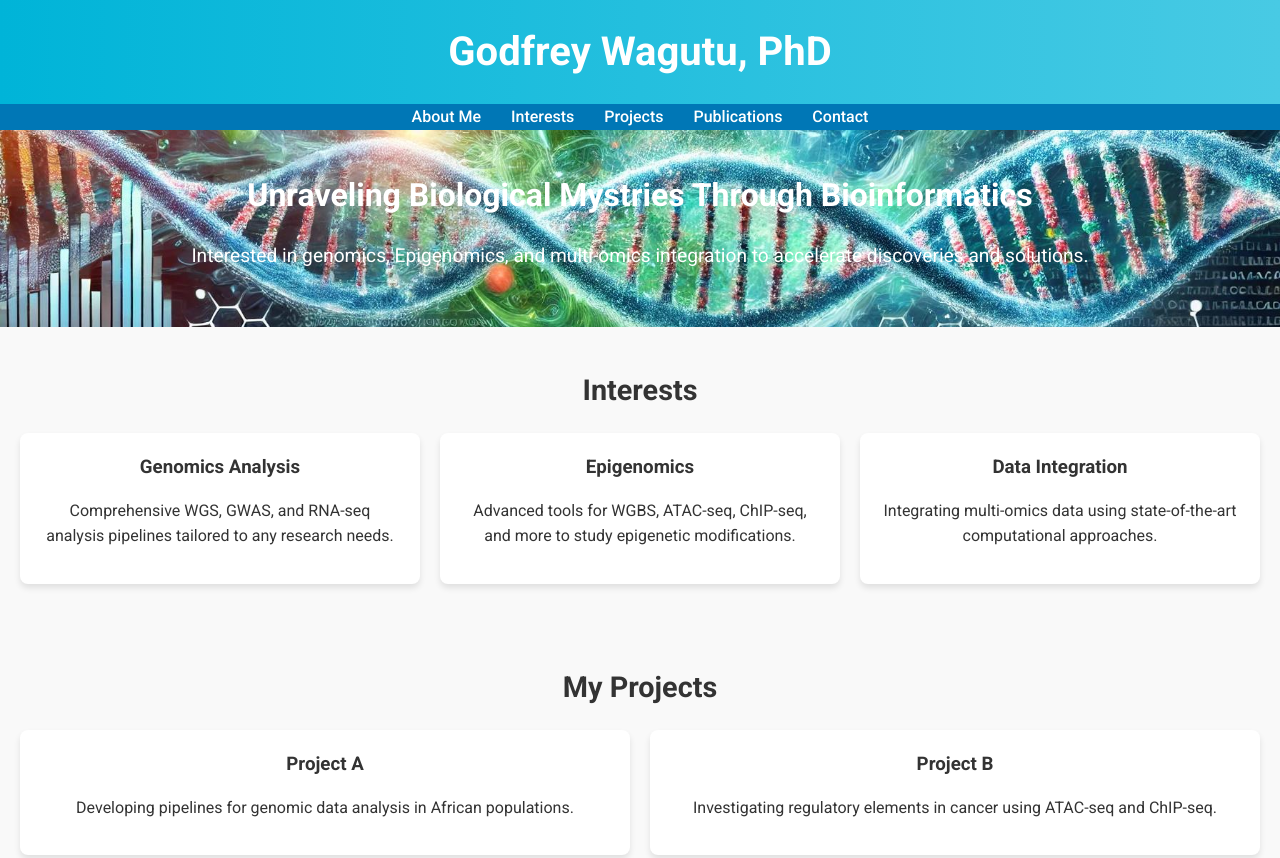
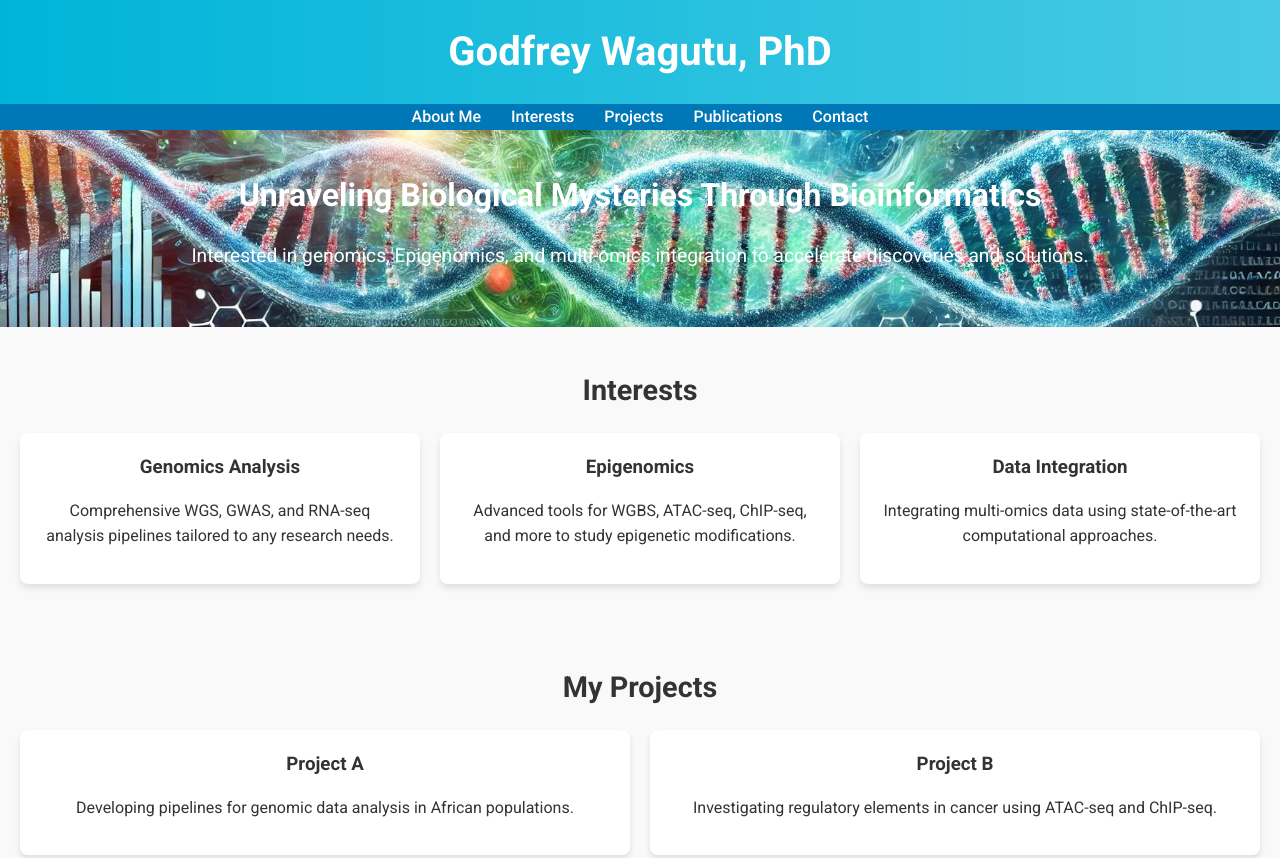
Before and after one commit to karyowgene/gkwagutu.github.io, a plain HTML site: page index.html in a window 1280 px wide. Shown: the top 858 px of the page. Drawn offline with Linux system fonts and the light colour scheme.

Commit message:
site edits

```diff
--- a/index.html
+++ b/index.html
@@ -99,7 +99,7 @@
     </nav>
 
     <section id="about" class="hero">
-        <h2>Unraveling Biological Mystries Through Bioinformatics</h2>
+        <h2>Unraveling Biological Mysteries Through Bioinformatics</h2>
         <p>Interested in genomics, Epigenomics, and multi-omics integration to accelerate discoveries and solutions.</p>
     </section>
 
```
